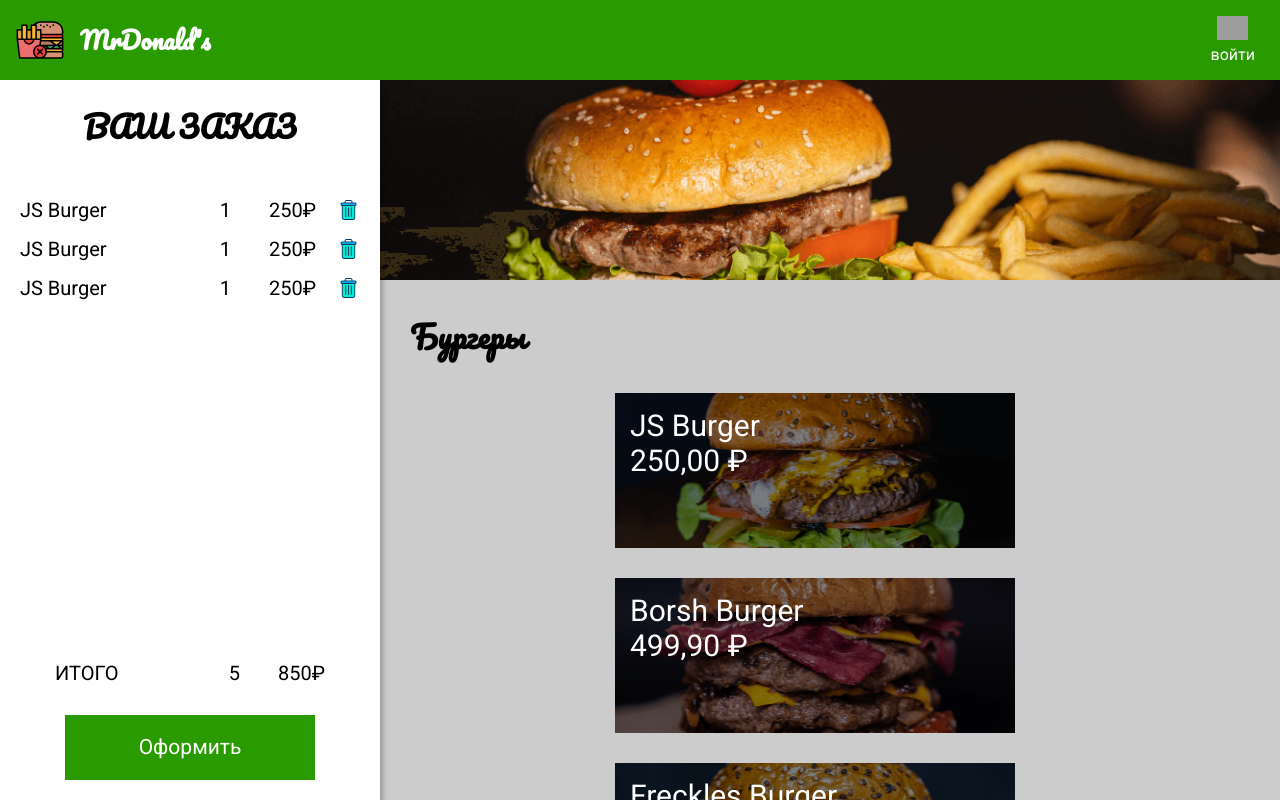
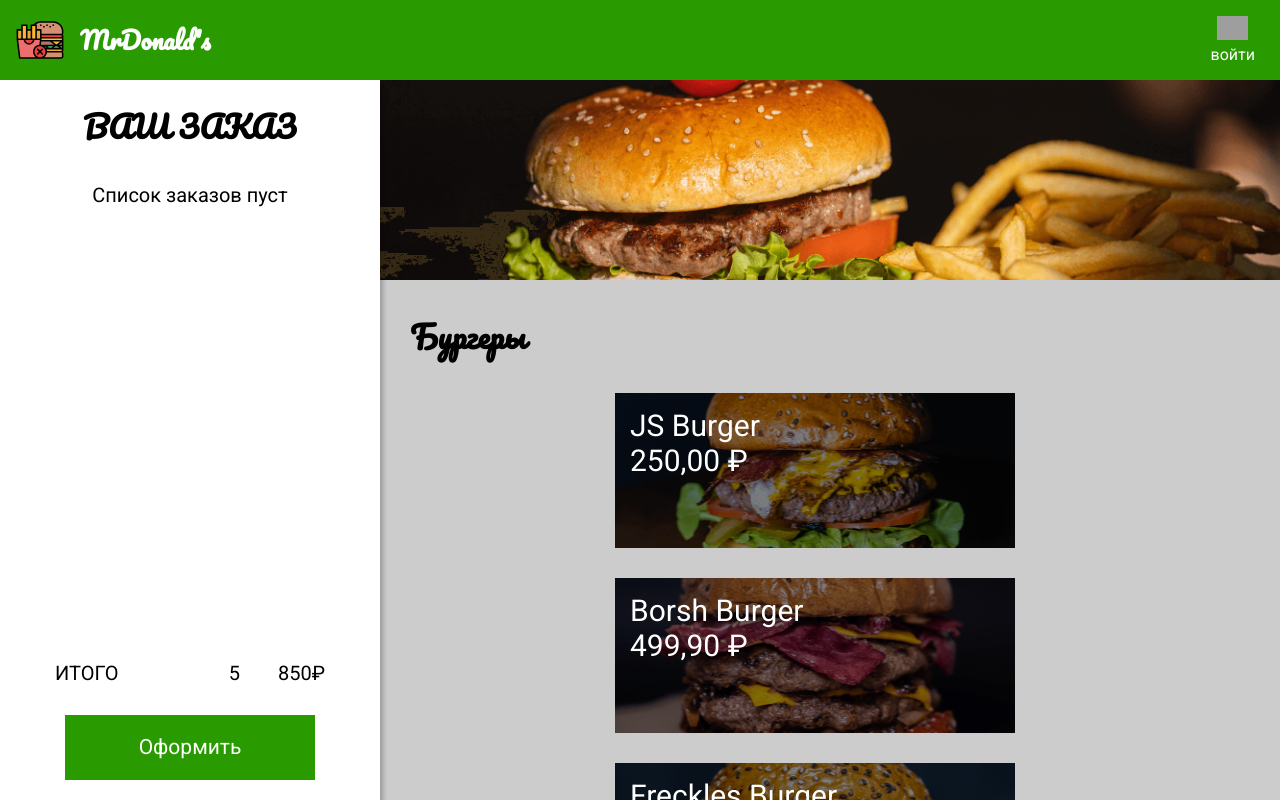
Before and after one commit to pogorelova-k/MrDonalds, a React (Create React App) app: page / in a window 1280 px wide. Shown: the top 800 px of the page. Built offline with nearby package versions, Linux system fonts and the light colour scheme; grey boxes are pictures that could not be loaded.

Commit message:
lesson 07

```diff
--- a/src/App.js
+++ b/src/App.js
@@ -1,25 +1,31 @@
 import React from "react";
-import { NavBar } from './Components/NavBar';
-import { Menu } from './Components/Menu';
-import { GlobalStyle } from './Components/GlobalStyle';
-import { ModalItem } from  './Components/ModalItem';
-import { Order } from './Components/Order';
+import { NavBar } from './Components/NavBar/NavBar';
+import { Menu } from './Components/Menu/Menu';
+import { GlobalStyle } from './Components/Style/GlobalStyle';
+import { ModalItem } from  './Components/Modal/ModalItem';
+import { Order } from './Components/Order/Order';
+import { useOpenItem } from './Components/Hooks/useOpenItem';
+import { useOrders } from './Components/Hooks/useOrders';
+
 
 function App() {
 
   // Модальное окно
   // openItem - данные о товаре, которые будем открывать в мо
   // setOpenItem - функция будет назначать товар, на который кликаем и будет запускать перендер контент
-  const [openItem, setOpenItem] = React.useState(null);
+  const openItem = useOpenItem();
+
+  // заказы
+  const orders = useOrders();
 
 
   return (
     <>
       <GlobalStyle/>
       <NavBar/>
-      <Menu setOpenItem={setOpenItem}/>
-      <ModalItem openItem={openItem} setOpenItem={setOpenItem}/>
-      <Order/>
+      <Order {...orders}/>
+      <Menu {...openItem}/>
+      { openItem.openItem  && <ModalItem {...openItem} {...orders}/> }
     </>
   );
 }
--- /dev/null
+++ b/src/Components/Hooks/useOpenItem.js
@@ -0,0 +1,6 @@
+import { useState } from 'react';
+
+export function useOpenItem() {
+    const [openItem, setOpenItem] = useState(null);
+    return { openItem, setOpenItem };
+}
--- /dev/null
+++ b/src/Components/Hooks/useOrders.js
@@ -0,0 +1,6 @@
+import { useState } from 'react';
+
+export function useOrders() {
+    const [orders, setOrders] = useState([]);
+    return { orders, setOrders };
+}
--- a/src/Components/Banner.js
+++ b/src/Components/Menu/Banner.js
@@ -1,5 +1,5 @@
 import styled from 'styled-components';
-import bannerImg from '../image/banner.png';
+import bannerImg from '../../image/banner.png';
 
 export const Banner = styled.div`
     width: 100%;
--- a/src/Components/Menu.js
+++ b/src/Components/Menu/Menu.js
@@ -1,6 +1,6 @@
 import React from "react";
 import styled from 'styled-components';
-import dbMenu from './DBMenu';
+import dbMenu from '../DBMenu';
 import { ListItem } from "./ListItem";
 import { Banner } from "./Banner";
 
--- a/src/Components/ModalItem.js
+++ b/src/Components/Modal/ModalItem.js
@@ -1,6 +1,6 @@
 import React from "react";
 import styled from 'styled-components';
-import { ButtonCheckout } from './ButtonCheckout';
+import { ButtonCheckout } from '../Button/ButtonCheckout';
 
 const Overlay = styled.div`
     position: fixed;
@@ -47,14 +47,22 @@
     font-family: 'Pacifico', cursive;
 `;
 
-export const ModalItem = ({ openItem, setOpenItem }) => {
-    function closeModal(e) {
+export const ModalItem = ({ openItem, setOpenItem, orders, setOrders }) => {
+    const order = {
+        ...openItem
+    };
+
+    const closeModal = (e) => {
         if (e.target.id === 'overlay') {
             setOpenItem(null);
         }
     }
 
-    if (!openItem) return null;
+    // добавления заказа
+    const addToOrder = () => {
+        setOrders([...orders, order])
+        setOpenItem(null);
+    }
 
     return (
         <Overlay id="overlay" onClick={closeModal}>
@@ -65,7 +73,7 @@
                         <div>{openItem.name}</div>
                         <div>{openItem.price.toLocaleString('ru-RU', {style: 'currency', currency: 'RUB'})}</div>
                     </HeaderContent>
-                    <ButtonCheckout>Добавить    </ButtonCheckout>
+                    <ButtonCheckout onClick={addToOrder}>Добавить</ButtonCheckout>
                 </Content>
 
             </Modal>
--- a/src/Components/NavBar.js
+++ b/src/Components/NavBar/NavBar.js
@@ -1,7 +1,7 @@
 import React from "react";
 import styled from 'styled-components';
-import logoImg from '../image/logo.svg';
-import userImg from '../image/user.svg';
+import logoImg from '../../image/logo.svg';
+import userImg from '../../image/user.svg';
 
 const NavBarStyled = styled.header`
     position: fixed;
@@ -9,7 +9,7 @@
     left: 0;
     z-index: 999;
     height: 80px;
-    width: 100vw;
+    width: 100%;
     display: flex;
     justify-content: space-between;
     align-items: center;
--- a/src/Components/Order.js
+++ b/src/Components/Order/Order.js
@@ -1,6 +1,6 @@
 import React from "react";
 import styled from 'styled-components';
-import { ButtonCheckout } from "./ButtonCheckout";
+import { ButtonCheckout } from "../Button/ButtonCheckout";
 import { OrderListItem } from "./OrderListItem";
 
 const OrderStyled = styled.section`
@@ -43,16 +43,20 @@
     margin-left: 20px;
 `;
 
-export const Order = () => {
+const EmptyList = styled.p`
+    text-align: center;
+`;
+
+export const Order = ({ orders }) => {
     return (
         <OrderStyled>
             <OrderTitle>ВАШ ЗАКАЗ</OrderTitle>
             <OrderContent>
+                {orders.length ?
                 <OrderList>
-                    <OrderListItem/>
-                    <OrderListItem/>
-                    <OrderListItem/>
-                </OrderList>
+                    {orders.map(order => <OrderListItem order={order}/>)}
+                </OrderList> :
+                <EmptyList>Список заказов пуст</EmptyList>}
             </OrderContent>
             <Total>
                 <span>ИТОГО</span>
--- a/src/Components/OrderListItem.js
+++ b/src/Components/Order/OrderListItem.js
@@ -1,6 +1,6 @@
 import React from "react";
 import styled from 'styled-components';
-import trashImg from "../image/trash.svg";
+import trashImg from "../../image/trash.svg";
 
 const TrashButton = styled.button`
     width: 24px;
@@ -29,11 +29,11 @@
     text-align: right;
 `;
 
-export const OrderListItem = () => (
+export const OrderListItem = ({ order }) => (
     <OrderItemStyled>
-        <ItemName>JS Burger</ItemName>
+        <ItemName>{order.name}</ItemName>
         <span>1</span>
-        <ItemPrice>250₽</ItemPrice>
+        <ItemPrice>{order.price.toLocaleString('ru-RU', {style: 'currency', currency: 'RUB'})}</ItemPrice>
         <TrashButton/>
     </OrderItemStyled>
 );
```
Also changed, not shown: src/Components/Button/ButtonCheckout.js (renamed from src/Components/ButtonCheckout.js), src/Components/Menu/ListItem.js (renamed from src/Components/ListItem.js), src/Components/Style/GlobalStyle.js (renamed from src/Components/GlobalStyle.js).
